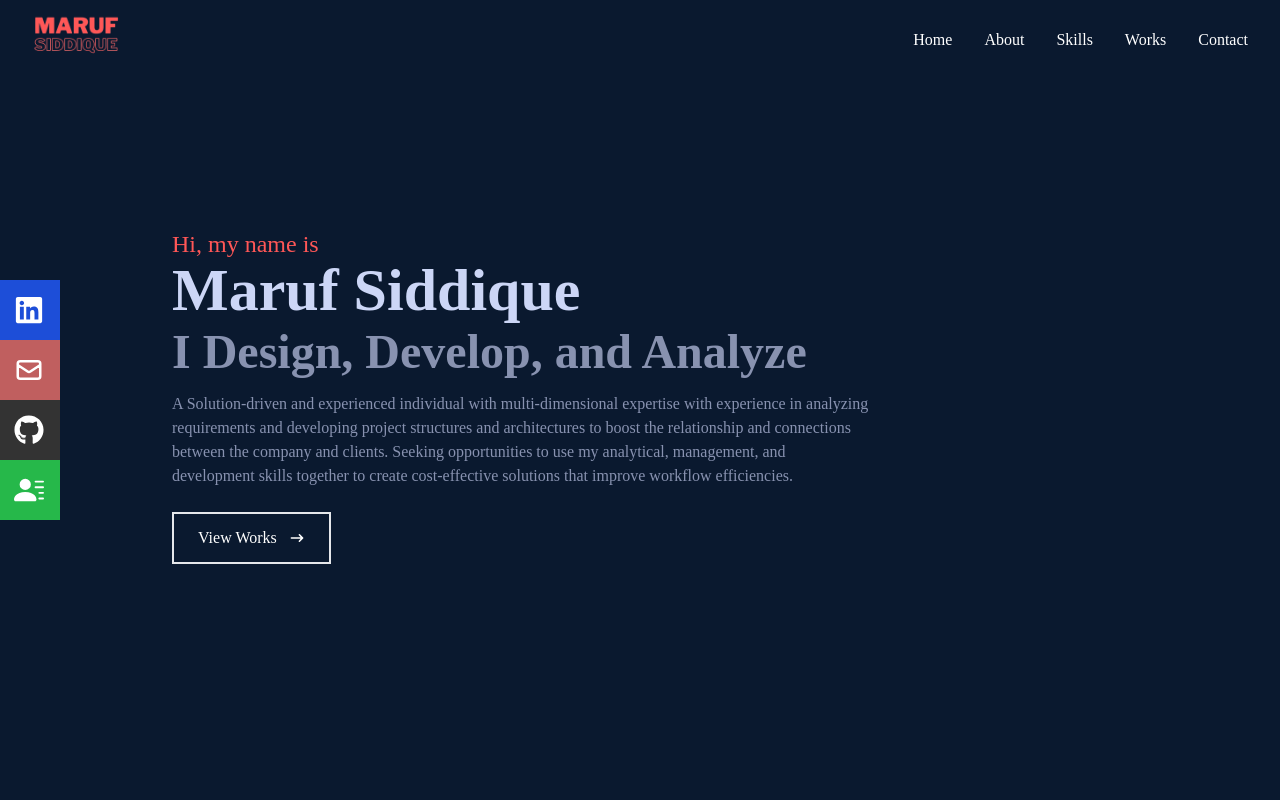
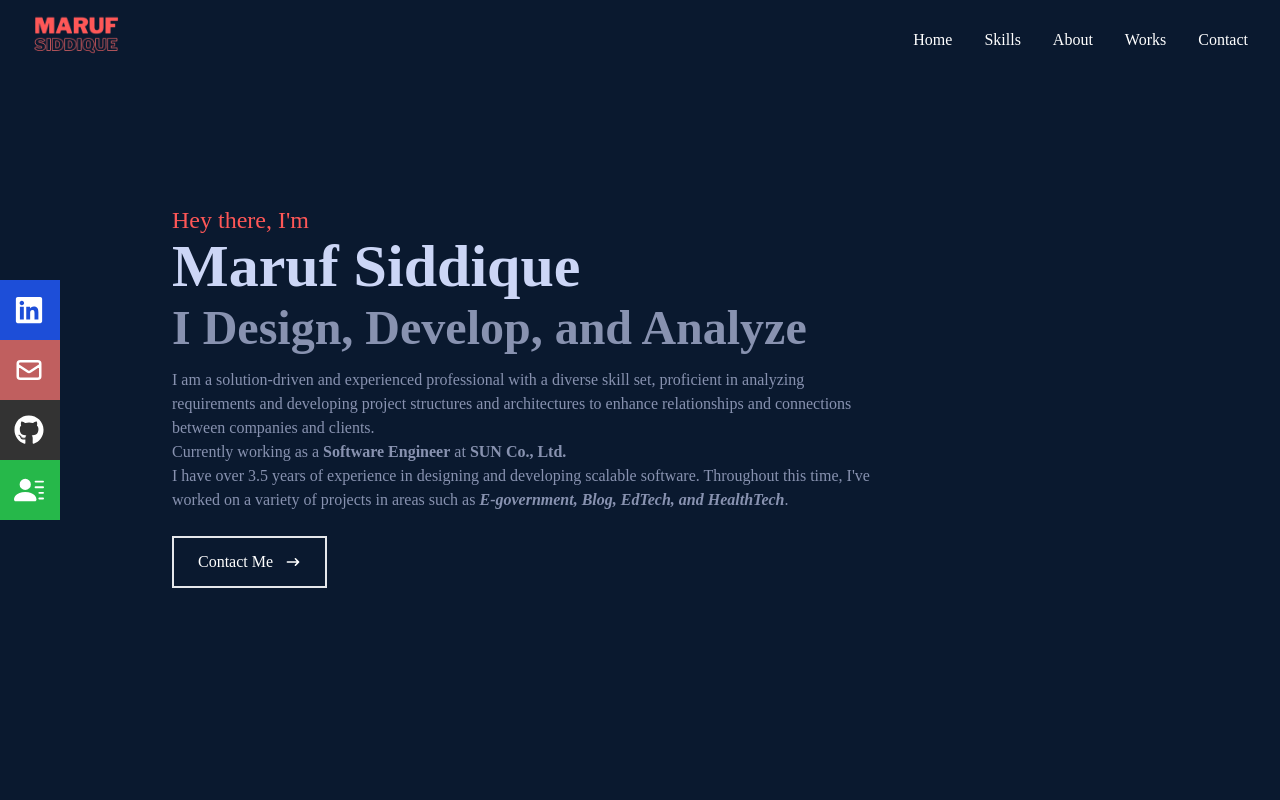
Before and after one commit to marufsiddique01/portfolio-react, a React (Create React App) app: page / in a window 1280 px wide. Shown: the top 800 px of the page. Built offline with nearby package versions, Linux system fonts and the light colour scheme.

Commit message:
home and navbar section

```diff
--- a/package.json
+++ b/package.json
@@ -9,6 +9,7 @@
     "react": "^18.2.0",
     "react-dom": "^18.2.0",
     "react-icons": "^4.4.0",
+    "react-router-dom": "^6.23.1",
     "react-scripts": "5.0.1",
     "react-scroll": "^1.8.7",
     "web-vitals": "^2.1.4"
--- a/src/components/Home.jsx
+++ b/src/components/Home.jsx
@@ -8,7 +8,7 @@ const Home = () => {
       {/* container */}
 
       <div className="max-w-[1000px] mx-auto px-8 flex flex-col justify-center h-full">
-        <p className="text-[#ff5757] text-2xl">Hi, my name is</p>
+        <p className="text-[#ff5757] text-2xl">Hey there, I'm</p>
         <h1 className="text-4xl sm:text-6xl font-bold text-[#ccd6f6]">
           Maruf Siddique
         </h1>
@@ -16,25 +16,43 @@ const Home = () => {
           I Design, Develop, and Analyze
         </h2>
         <p className="text-[#8892b0] py-4 max-w-[700px]">
-          A Solution‑driven and experienced individual with multi‑dimensional
-          expertise with experience in analyzing requirements and developing
-          project structures and architectures to boost the relationship and
-          connections between the company and clients. Seeking opportunities to
-          use my analytical, management, and development skills together to
-          create cost‑effective solutions that improve workflow efficiencies.
+          I am a solution-driven and experienced professional with a diverse
+          skill set, proficient in analyzing requirements and developing project
+          structures and architectures to enhance relationships and connections
+          between companies and clients. <br />
+          Currently working as a <strong>Software Engineer</strong> at
+          <a
+            href="https://www.sun21.co.jp/en/"
+            target="_blank"
+            rel="noreferrer"
+            className="transition-colors hover:font-bold hover:border-b-2 hover:border-b-gray-300 font-medium"
+          >
+            <strong> SUN Co., Ltd.</strong>
+          </a>
+          <br />
+          <span className="mt-10">
+            I have over 3.5 years of experience in designing and developing
+            scalable software. Throughout this time, I've worked on a variety of
+            projects in areas such as{" "}
+            <b className="italic">
+              E-government, Blog, EdTech, and
+              HealthTech
+            </b>
+            .
+          </span>
         </p>
         <div>
+          <Link to="contact" smooth={true} duration={500}>
             <button
               href=""
               className="text-white group border-2 px-6 py-3 my-2 flex flex-row items-center hover:bg-[#ff5757] hover:border-[#ff5757]"
             >
-            <Link to="work" smooth={true} duration={500}>
-              View Works
-            </Link>
+              Contact Me
               <span className="group-hover:rotate-90 duration-300">
                 <HiArrowNarrowRight className="ml-3" />
               </span>
             </button>
+          </Link>
         </div>
       </div>
     </div>
--- a/src/components/Navbar.jsx
+++ b/src/components/Navbar.jsx
@@ -32,14 +32,14 @@ const Navbar = () => {
           </Link>
         </li>
         <li>
-          <Link to="about" smooth={true} duration={500}>
-            About
+          {" "}
+          <Link to="skills" smooth={true} duration={500}>
+            Skills
           </Link>
         </li>
         <li>
-          {" "}
-          <Link to="skills" smooth={true} duration={500}>
-            Skills
+          <Link to="about" smooth={true} duration={500}>
+            About
           </Link>
         </li>
         <li>
@@ -97,7 +97,6 @@ const Navbar = () => {
         </li>
       </ul>
 
-      {/* social icons */}
       <div className="hidden lg:flex fixed flex-col top-[35%] left-0 text-white">
         <ul>
           <li className="w-[160px] h-[60px] flex justify-between items-center ml-[-100px] hover:ml-[-10px] duration-300 bg-blue-700">
@@ -130,16 +129,6 @@ const Navbar = () => {
               Github <FaGithub size={30} />
             </a>
           </li>
-          {/* <li className='w-[160px] h-[60px] flex justify-between items-center ml-[-100px] hover:ml-[-10px] duration-300 bg-[#fb3958]'>
-            <a href='https://www.instagram.com/marufsiddique01/' target="_blank" className='flex justify-between items-center w-full text-grey-300' rel="noreferrer">
-              Instagram <FaInstagram size={30} />
-            </a>
-          </li> */}
-          {/* <li className='w-[160px] h-[60px] flex justify-between items-center ml-[-100px] hover:ml-[-10px] duration-300 bg-blue-500'>
-            <a href='https://www.facebook.com/marufsiddique01/' target='_blank' className='flex justify-between items-center w-full text-grey-300' rel='noreferrer'>
-              Facebook <FaFacebook size={30} />
-            </a>
-          </li> */}
           <li className="w-[160px] h-[60px] flex justify-between items-center ml-[-100px] hover:ml-[-10px] duration-300 bg-[#26b84a]">
             <a
               href="../assets/MarufSiddiqueResume.pdf"
```
Also changed, not shown: 1 other file (tests, documents, lock files or other folders). Lines whose indentation alone changed are shown as unchanged.
